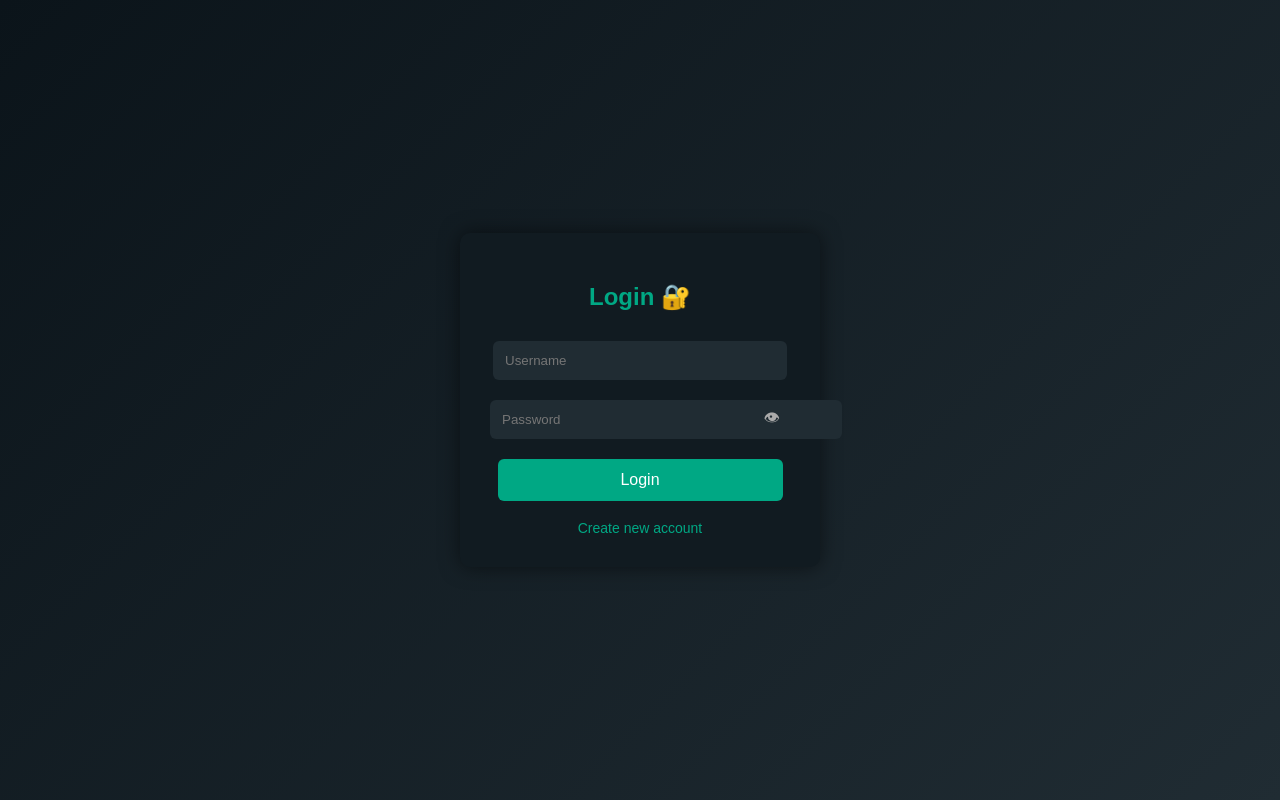
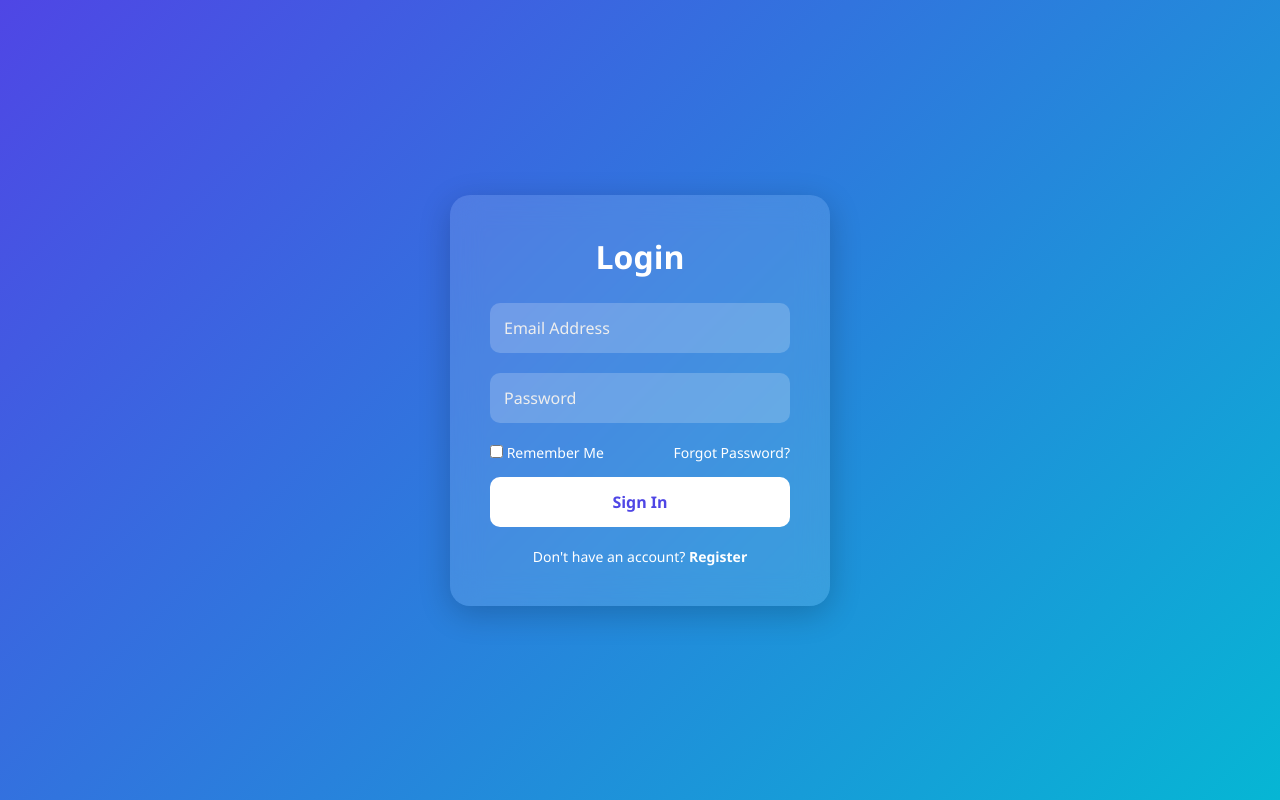
Before and after one commit to prajapatianuradha011-art/flask-app, a Flask app: page /login in a window 1280 px wide. Run offline with Flask 3, Linux system fonts and the light colour scheme.

Commit message:
Update login.html

```diff
--- a/templates/login.html
+++ b/templates/login.html
@@ -1,47 +1,133 @@
 <!DOCTYPE html>
 <html lang="en">
 <head>
-    <meta charset="UTF-8">
-    <meta name="viewport" content="width=device-width, initial-scale=1.0">
-    <title>Login</title>
-    <link rel="stylesheet" href="{{ url_for('static', filename='auth.css') }}">
+<meta charset="UTF-8">
+<meta name="viewport" content="width=device-width, initial-scale=1.0">
+<title>Modern Login Page</title>
+
+<style>
+*{
+    margin:0;
+    padding:0;
+    box-sizing:border-box;
+    font-family:'Segoe UI', sans-serif;
+}
+
+body{
+    display:flex;
+    justify-content:center;
+    align-items:center;
+    min-height:100vh;
+    background: linear-gradient(135deg, #4f46e5, #06b6d4);
+}
+
+.container{
+    width:380px;
+    padding:40px;
+    background:rgba(255,255,255,0.12);
+    border-radius:20px;
+    backdrop-filter:blur(15px);
+    box-shadow:0 8px 32px rgba(0,0,0,0.2);
+    text-align:center;
+    color:white;
+}
+
+.container h2{
+    margin-bottom:25px;
+    font-size:32px;
+}
+
+.input-box{
+    position:relative;
+    margin:20px 0;
+}
+
+.input-box input{
+    width:100%;
+    padding:14px;
+    border:none;
+    outline:none;
+    border-radius:10px;
+    background:rgba(255,255,255,0.2);
+    color:white;
+    font-size:16px;
+}
+
+.input-box input::placeholder{
+    color:#eee;
+}
+
+.options{
+    display:flex;
+    justify-content:space-between;
+    font-size:14px;
+    margin:15px 0;
+}
+
+.options a{
+    color:white;
+    text-decoration:none;
+}
+
+.btn{
+    width:100%;
+    padding:14px;
+    border:none;
+    border-radius:10px;
+    background:white;
+    color:#4f46e5;
+    font-size:16px;
+    font-weight:bold;
+    cursor:pointer;
+    transition:0.3s;
+}
+
+.btn:hover{
+    background:#f1f5f9;
+    transform:translateY(-2px);
+}
+
+.register{
+    margin-top:20px;
+    font-size:14px;
+}
+
+.register a{
+    color:#fff;
+    font-weight:bold;
+    text-decoration:none;
+}
+</style>
 </head>
 <body>
 
-<div class="auth-box">
-    <h2>Login 🔐</h2>
+<div class="container">
+    <h2>Login</h2>
 
-    <!-- Error Message -->
-    {% if error %}
-        <p style="color:red;">{{ error }}</p>
-    {% endif %}
-
-    <form method="POST">
-        <input name="username" placeholder="Username" required>
-
-        <div class="password-box">
-            <input id="password" name="password" type="password" placeholder="Password" required>
-            <span class="toggle-eye" onclick="togglePassword()">👁</span>
+    <form>
+        <div class="input-box">
+            <input type="email" placeholder="Email Address" required>
         </div>
 
-        <button type="submit">Login</button>
+        <div class="input-box">
+            <input type="password" placeholder="Password" required>
+        </div>
+
+        <div class="options">
+            <label>
+                <input type="checkbox"> Remember Me
+            </label>
+            <a href="#">Forgot Password?</a>
+        </div>
+
+        <button type="submit" class="btn">Sign In</button>
+
+        <div class="register">
+            Don't have an account?
+            <a href="#">Register</a>
+        </div>
     </form>
-
-    <br>
-    <a href="/signup">Create new account</a>
 </div>
-
-<script>
-function togglePassword(){
-    var pass = document.getElementById("password");
-
-    if(pass.type === "password"){
-        pass.type = "text";
-    } else {
-        pass.type = "password";
-    }
-}
-</script>
 
 </body>
 </html>
```
